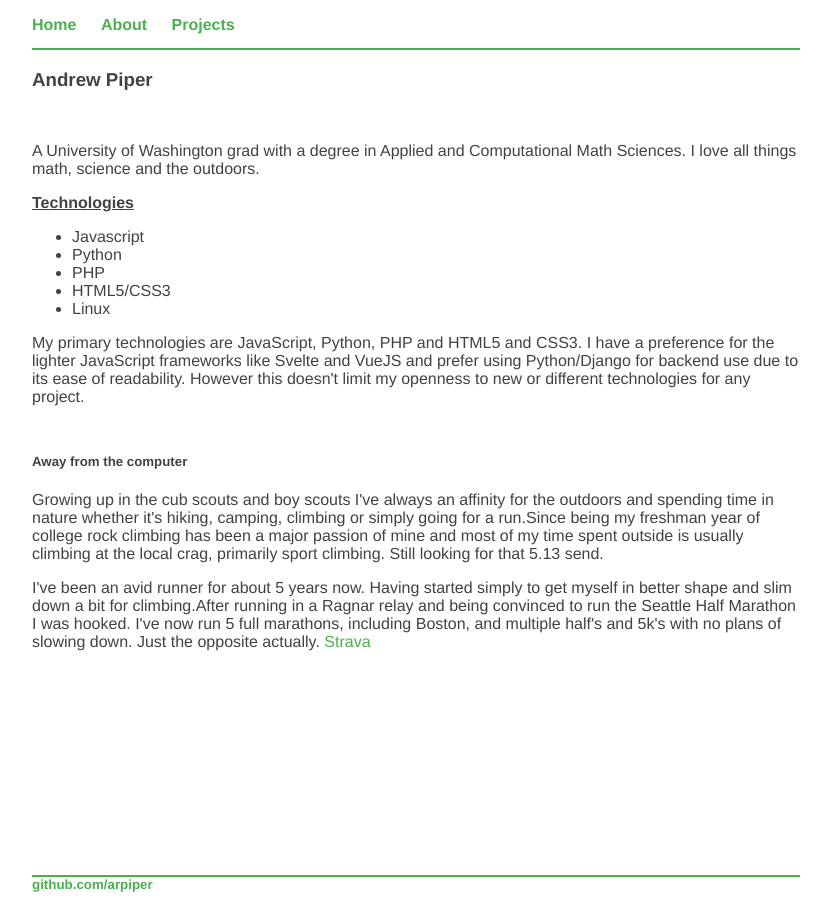
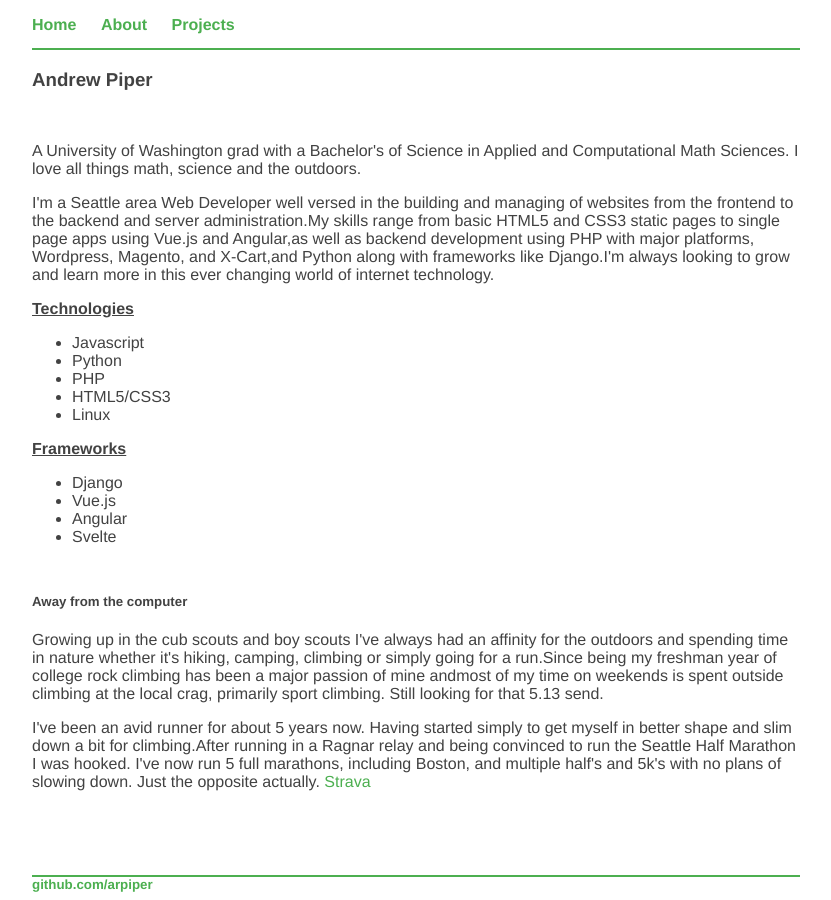
Before and after one commit to arpiper/arpiper.github.io, a Jekyll site: the page built from about/index.html, in a window 1280 px wide. Shown: the whole page, without its empty margins (224-1055 px from the left). Built offline with Jekyll 4.4.1, drawn with Linux system fonts in a browser that asks for light colours.

Commit message:
added a couple projects, rewritten about

```diff
--- a/about/index.html
+++ b/about/index.html
@@ -7,8 +7,16 @@ title: ARPiper - Andrew Piper - About
     <div class="block">
       <h5></h5>
       <p>
+      A University of Washington grad with a Bachelor's of Science in Applied and Computational Math Sciences.
+      I love all things math, science and the outdoors.
+      </p>
       <p>
-      A University of Washington grad with a degree in Applied and Computational Math Sciences. I love all things math, science and the outdoors.
+      I'm a Seattle area Web Developer well versed in the building <wbr>and <wbr>managing of websites from
+      the frontend to the backend and server administration.<wbr>
+      My skills range from basic HTML5 and CSS3 static pages to single page apps using Vue.js and Angular,<wbr>
+      as well as backend development using PHP with major platforms, Wordpress, Magento, and X-Cart,<wbr>
+      and<wbr> Python along with frameworks like Django.<wbr>
+      I'm always looking to grow <wbr>and<wbr> learn more in this ever changing world of internet technology.
       </p>
       <div class="tech">
         <h4>Technologies</h4>
@@ -19,22 +27,22 @@ title: ARPiper - Andrew Piper - About
           <li>HTML5/CSS3</li>
           <li>Linux</li>
         </ul>
+        <h4>Frameworks</h4>
+        <ul>
+          <li>Django</li>
+          <li>Vue.js</li>
+          <li>Angular</li>
+          <li>Svelte</li>
+        </ul>
       </div>
-      <p>
-      My primary technologies are JavaScript, Python, PHP and HTML5 and CSS3.
-      I have a preference for the lighter JavaScript frameworks like Svelte and VueJS and prefer using Python/Django for
-      backend use due to its ease of readability. However this doesn't limit my openness to new or different
-      technologies for any project.
-      </p>
-
-      </p>
     </div>
     <div>
       <h5>Away from the computer</h5>
       <p>
-      Growing up in the cub scouts and boy scouts I've always an affinity for the outdoors and
+      Growing up in the cub scouts and boy scouts I've always had an affinity for the outdoors and
       spending time in nature whether it's hiking, camping, climbing or simply going for a run.<wbr>
-      Since being my freshman year of college rock climbing has been a major passion of mine and most of my time spent outside is usually climbing at the local crag, primarily sport climbing. Still looking for that 5.13 send.
+      Since being my freshman year of college rock climbing has been a major passion of mine and<wbr>
+      most of my time on weekends is spent outside climbing at the local crag, primarily sport climbing. Still looking for that 5.13 send.
       </p>
       <p>
       I've been an avid runner for about 5 years now. <wbr>
```
Also changed, not shown: projects/index.html (+24 -5 lines).
